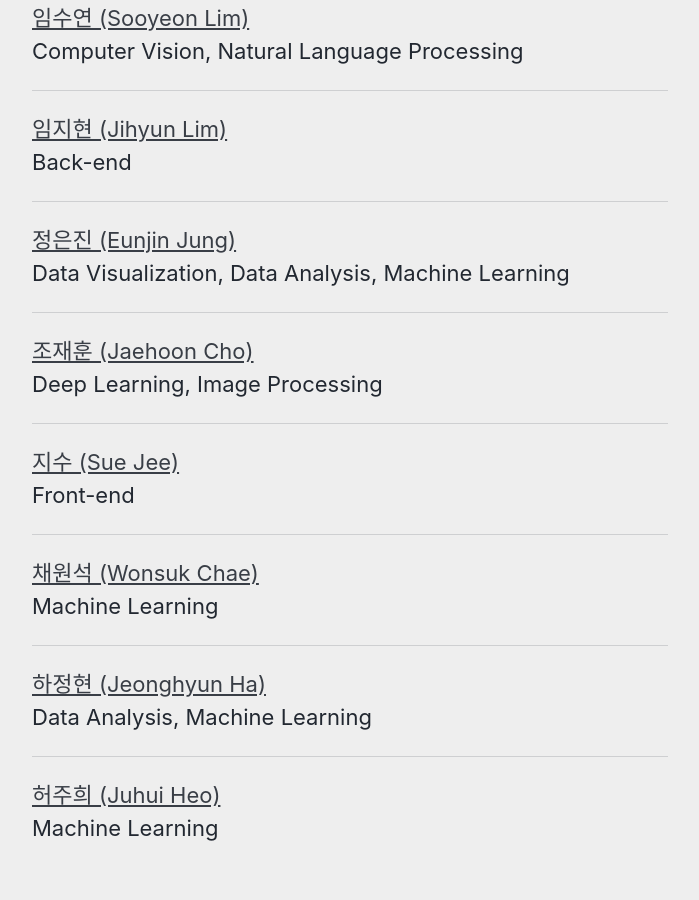
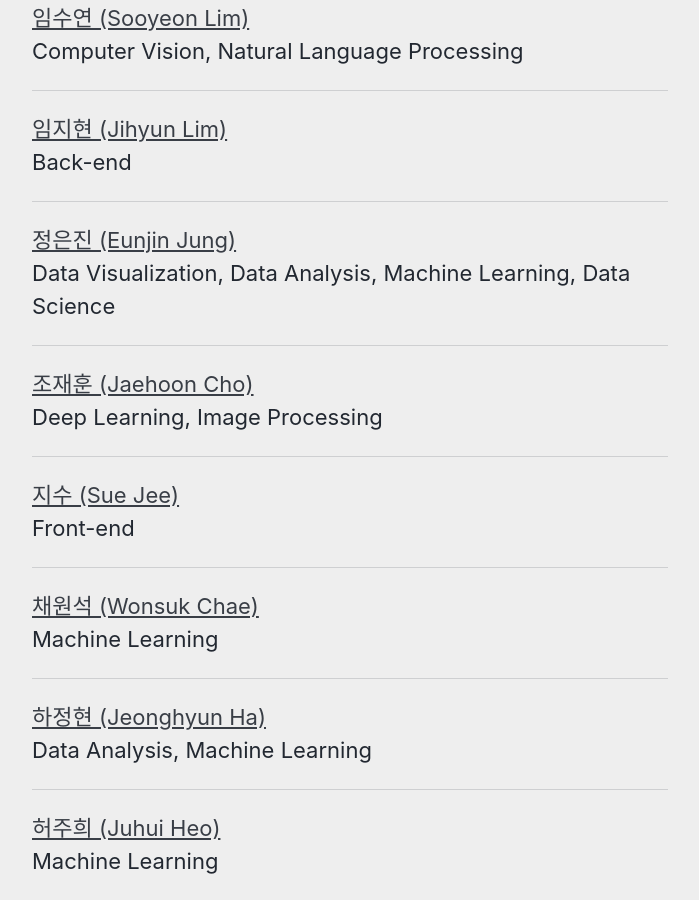
Before and after one commit to TAVEResearch/TAVEResearch.github.io, a Jekyll site: the page built from people.md, in a window 1280 px wide and 900 px high, scrolled down 2048 px. Shown: the whole window, without its empty margins (290-989 px from the left). Built offline with Jekyll 4.4.1, drawn with Linux system fonts in a browser that asks for light colours; cached includes are drawn as plain includes.

Commit message:
Update _config.yml

```diff
--- a/_config.yml
+++ b/_config.yml
@@ -329,7 +329,7 @@ People:
     interests: "Back-end"
     gitblog: "https://github.com/jadeneu"
   - name: 정은진 (Eunjin Jung)
-    interests: "Data Visualization, Data Analysis, Machine Learning"
+    interests: "Data Visualization, Data Analysis, Machine Learning, Data Science"
     gitblog: "https://github.com/jayjinnie"
   - name: 조재훈 (Jaehoon Cho)
     interests: "Deep Learning, Image Processing"
```
